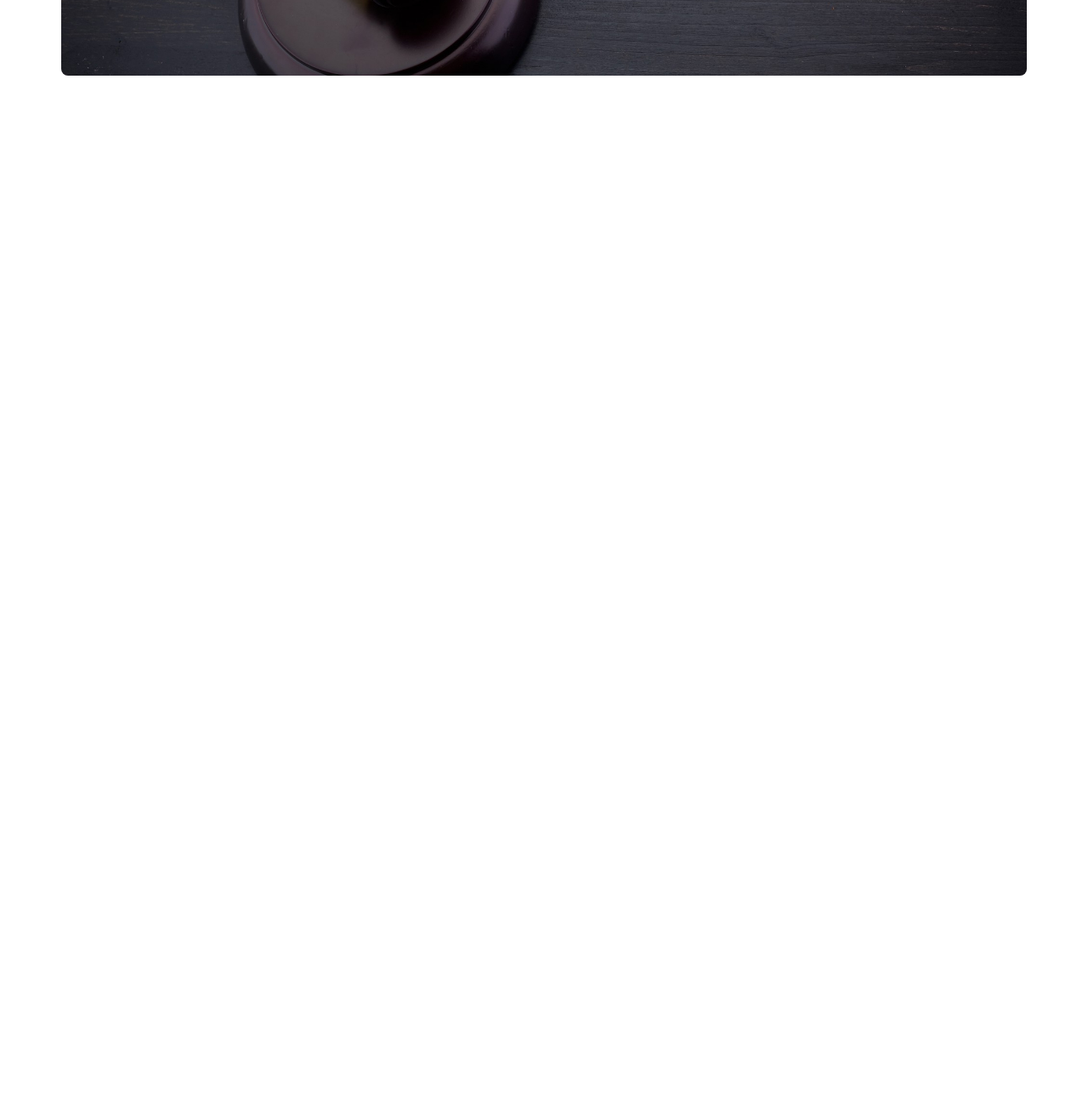
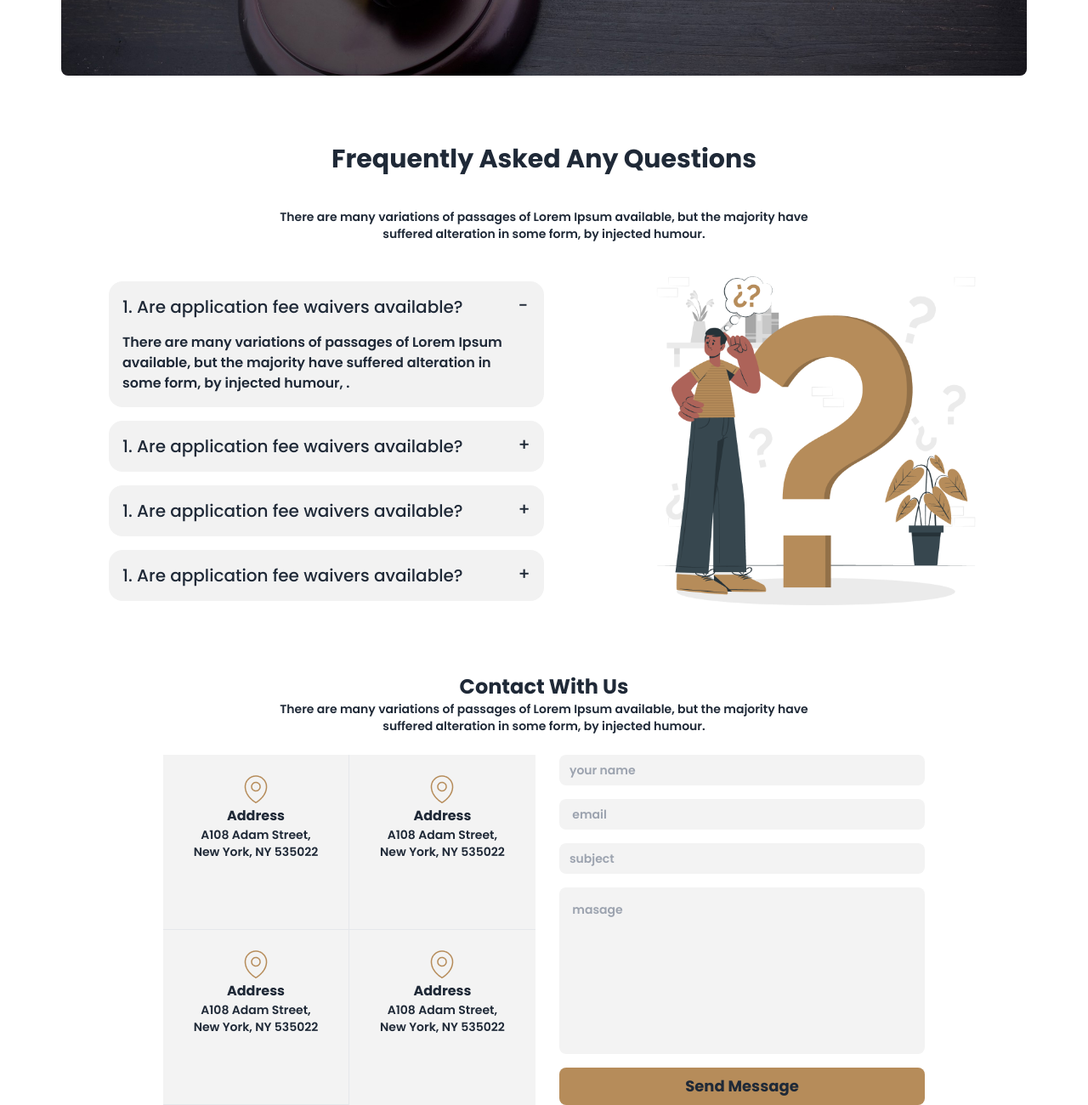
Before and after one commit to mdyasin0/Legal-solution, a plain HTML site: page indext.html in a window 1280 px wide. Shown: the part 2331-3631 px from the top of the page at 85% size. Before the commit the page ends 2460 px from the top, so only its background shows below. Drawn offline with nearby package versions, Linux system fonts and the light colour scheme.

Commit message:
Frequently and Contact  section added with mobile responsive

```diff
--- a/indext.html
+++ b/indext.html
@@ -167,6 +167,89 @@
          </section>
        </section>
      </section>
+     <!-- Frequently Asked Any Questions -->
+     <section class="max-w-5xl mx-auto mt-20 mb-6">
+      <h1 class="text-3xl font-bold text-center mb-10">Frequently Asked Any Questions</h1>
+      <p class="text-sm text-center mb-10">There are many variations of passages of Lorem Ipsum available, but the majority have <br class="hidden sm:block"> suffered alteration in some form, by injected humour.</p>
+      <div class="space-y-5 sm:space-y-0 px-3 sm:px-0 sm:flex flex-row-reverse justify-between items-center">
+        <div>
+          <img class="max-w-60 mx-auto sm:max-w-96" src="images/faq.png" alt="">
+        </div>
+        <div class="space-y-4 sm:w-[50%]">
+          <!-- frequently -->
+          <div class="collapse collapse-plus bg-base-200">
+            <input type="radio" name="my-accordion-3" checked="checked" />
+            <div class="collapse-title text-xl font-medium">1. Are application fee waivers available?</div>
+            <div class="collapse-content">
+              <p>There are many variations of passages of Lorem Ipsum available, but the majority have suffered alteration in some form, by injected humour, . </p>
+            </div>
+          </div>
+          <div class="collapse collapse-plus bg-base-200">
+            <input type="radio" name="my-accordion-3" />
+            <div class="collapse-title text-xl font-medium">1. Are application fee waivers available?</div>
+            <div class="collapse-content">
+              <p>hello</p>
+            </div>
+          </div>
+          <div class="collapse collapse-plus bg-base-200">
+            <input type="radio" name="my-accordion-3" />
+            <div class="collapse-title text-xl font-medium">1. Are application fee waivers available?</div>
+            <div class="collapse-content">
+              <p>hello</p>
+            </div>
+          </div>
+          <div class="collapse collapse-plus bg-base-200">
+            <input type="radio" name="my-accordion-3" />
+            <div class="collapse-title text-xl font-medium">1. Are application fee waivers available?</div>
+            <div class="collapse-content">
+              <p>hello</p>
+            </div>
+          </div>
+
+        </div>
+      </div>
+    </section>
+    <!-- Contact With Us -->
+     <section class="max-w-6xl mx-auto    mt-20">
+      <h1 class="font-bold text-2xl text-center">Contact With Us</h1>
+      <p class="text-sm text-center">There are many variations of passages of Lorem Ipsum available, but the majority have <br class="hidden sm:block"> suffered alteration in some form, by injected humour.</p>
+      <div class="sm:flex sm:space-y-0  space-y-5 px-3 sm:px-0  max-w-4xl mx-auto gap-5 mt-6">
+        <div class="grid sm:grid-cols-2 grid-cols-1 sm:w-1/2 space-y-4 sm:space-y-0 ">
+          <div class="py-5 px-5 bg-[#F3F3F3] border-r border-b border-l-0 border-t-0 border  ">
+            <img class="mx-auto" src="images/location.png" alt="">
+            <h1 class="font-bold text-center">Address</h1>
+            <p class="text-center text-sm">A108 Adam Street,</p>
+            <p class="text-center text-sm"> New York, NY 535022</p>
+          </div>
+          <div class="py-5 px-5 bg-[#F3F3F3] border-l-0 border-b- border-r-0 border-t-0 border  ">
+            <img class="mx-auto" src="images/location.png" alt="">
+            <h1 class="font-bold text-center">Address</h1>
+            <p class="text-center text-sm">A108 Adam Street,</p>
+            <p class="text-center text-sm"> New York, NY 535022</p>
+          </div>
+          <div class="py-5 px-5 bg-[#F3F3F3] border-l-0 border-b- border-r border-t-0 border ">
+            <img class="mx-auto" src="images/location.png" alt="">
+            <h1 class="font-bold text-center">Address</h1>
+            <p class="text-center text-sm">A108 Adam Street,</p>
+            <p class="text-center text-sm"> New York, NY 535022</p>
+          </div>
+          <div class="py-5 px-5 bg-[#F3F3F3] border sm:border-0 ">
+            <img class="mx-auto" src="images/location.png" alt="">
+            <h1 class="font-bold text-center">Address</h1>
+            <p class="text-center text-sm">A108 Adam Street,</p>
+            <p class="text-center text-sm"> New York, NY 535022</p>
+          </div>
+        </div>
+        <div class="space-y-4 grid grid-cols-1 place-items-center sm:w-1/2 pl-2" >
+          <input class="bg-[#F3F3F3] rounded-lg text-sm pl-3 w-full py-2" type="name"  placeholder="your name ">
+          <input class="bg-[#F3F3F3] rounded-lg text-sm pl-3 w-full  py-2" type="email" placeholder=" email " >
+          <input class="bg-[#F3F3F3] rounded-lg text-sm pl-3  w-full  py-2" type="text"  placeholder="subject">
+          <input class="bg-[#F3F3F3] rounded-lg text-sm pl-3 w-full pt-4    pb-40 " type="text"  placeholder=" masage">
+          <button class=" w-full  py-2 rounded-lg bg-[#B68C5A] font-bold text-lg text-center">Send Message</button>
+        </div>
+      </div>
+
+     </section>
 
 </body>
 </html>
```
